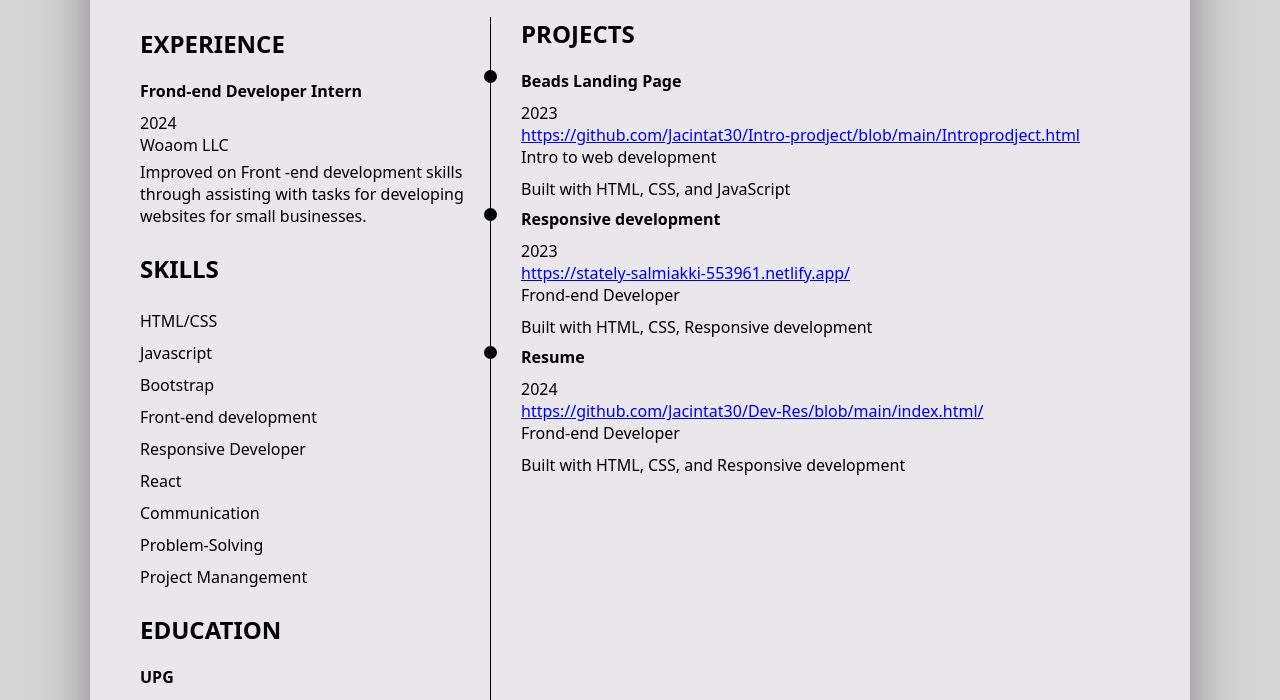
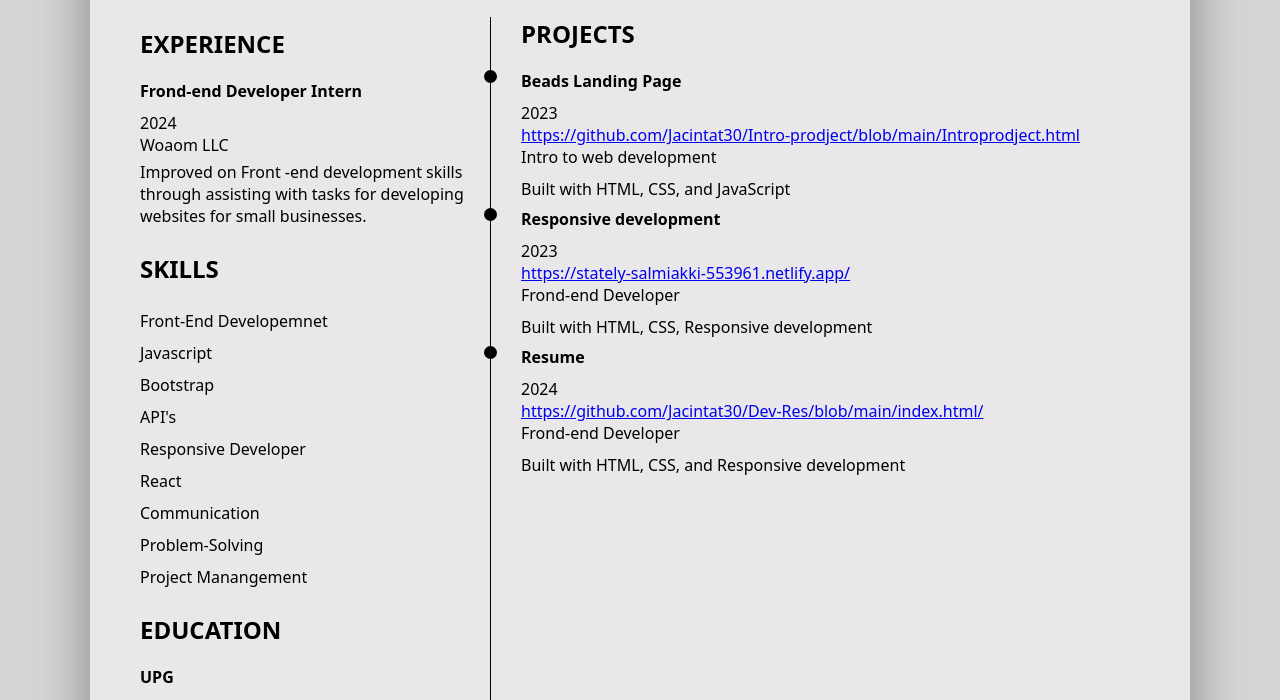
Before and after one commit to Jacintat30/Dev-Res, a plain HTML site: page index.html in a window 1280 px wide. Shown: the part 400-1100 px from the top of the page. Drawn offline with Linux system fonts and the light colour scheme.

Commit message:
Sixth commit
changes to index.html

```diff
--- a/index.html
+++ b/index.html
@@ -73,10 +73,10 @@
                 SKILLS
             </h2>
             <ul>
-                <li>HTML/CSS</li>
+                <li>Front-End Developemnet </li>
                 <li>Javascript</li>
                 <li>Bootstrap</li>
-                <li>Front-end development</li>
+                <li>API's</li>
                 <li>Responsive Developer</li>
                 <li>React</li>
                 <li>Communication</li>
```
